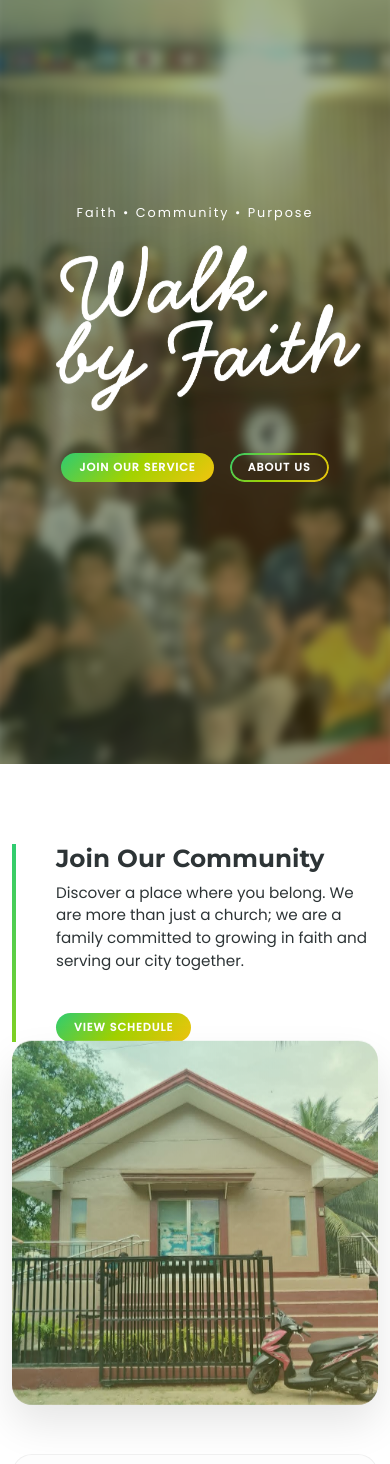
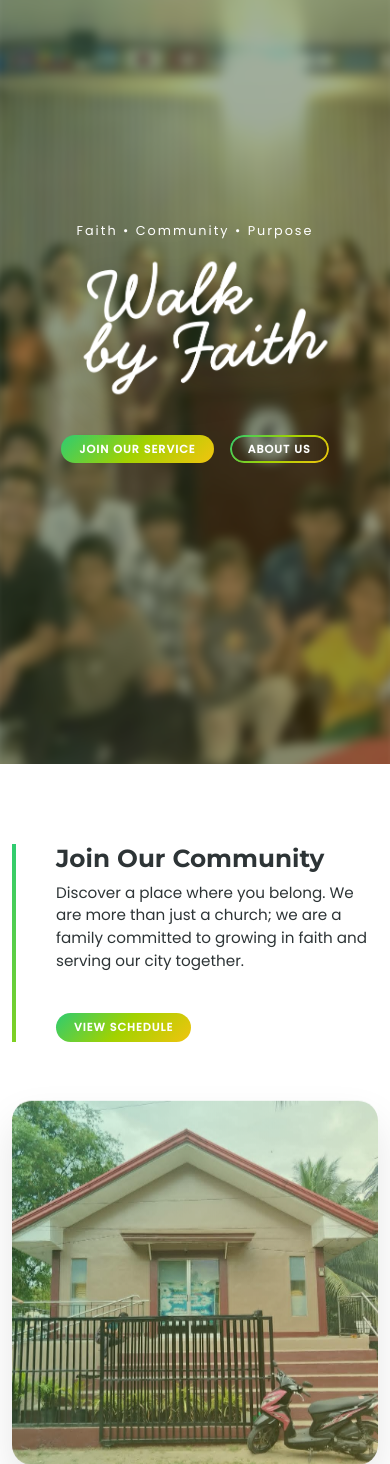
Before and after one commit to eunwia/taya, a Flask app: page / in a window 390 px wide. Shown: the part 80-1544 px from the top of the page. Run offline with Flask 3, Linux system fonts and the light colour scheme.

Commit message:
feat: enhanced the dark mode image color on home, also fixed mobile view

```diff
--- a/static/css/style.css
+++ b/static/css/style.css
@@ -31,6 +31,11 @@ body {
     line-height: 1.5;
     font-size: 0.95rem;
     transition: background-color 0.3s ease, color 0.3s ease;
+    overflow-x: hidden; /* Prevent white gap on the right */
+}
+
+html {
+    overflow-x: hidden;
 }
 
 /* Force better contrast for muted text classes in dark mode */
@@ -196,6 +201,15 @@ h1, h2, h3, h4, .navbar-brand {
     filter: blur(5px);
     z-index: 0;
     transform: scale(1.05);
+}
+
+[data-theme="dark"] #home::before {
+    background:
+        linear-gradient(rgba(0,0,0,0.6), rgba(0,0,0,0.7)),
+        url('/static/images/homepic.jpg');
+    background-size: cover;
+    background-position: center;
+    background-repeat: no-repeat;
 }
 
 /* Buttons */
@@ -662,3 +676,14 @@ section {
     gap: 20px;
     margin-top: 30px;
 }
+
+/* Mobile Adjustments */
+@media (max-width: 991.98px) {
+    .join-content {
+        margin-bottom: 60px !important; /* Space for floating image when stacked */
+    }
+
+    .hero-header-img {
+        width: 280px; /* Slightly smaller for mobile if needed */
+    }
+}
```
